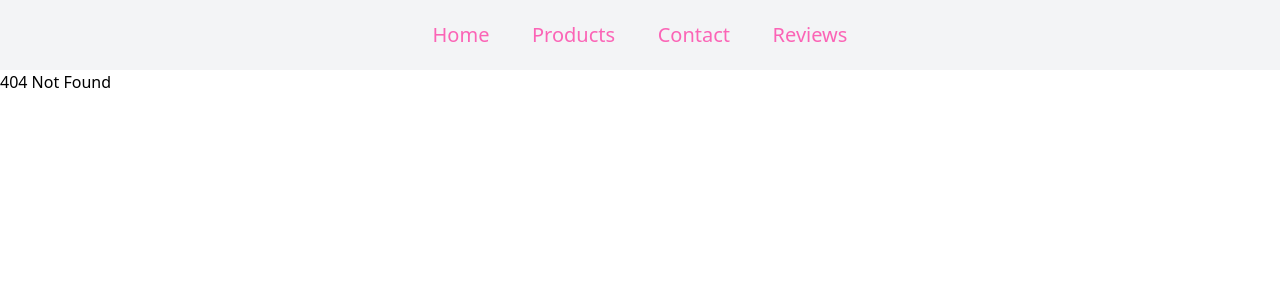
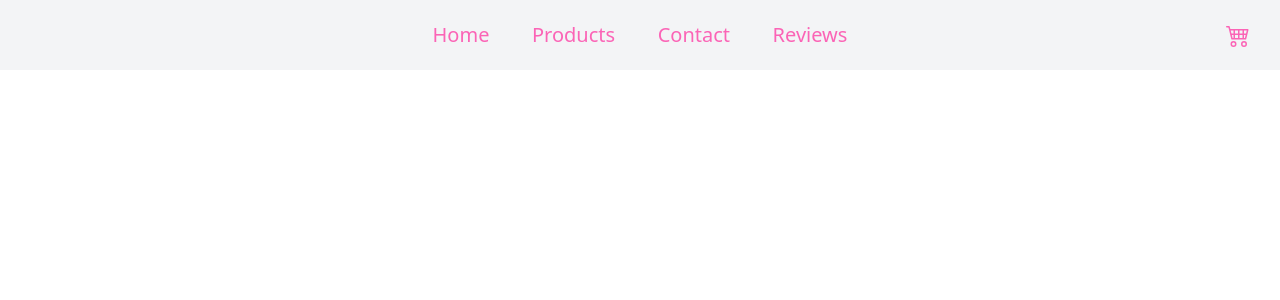
Before and after one commit to HashiniBandara/crystal_beauty_clear_frontend, a React (Vite) app: page /cart in a window 1280 px wide. Before the commit this address had no page. Shown: the top 300 px of the page. Built offline with nearby package versions, Linux system fonts and the light colour scheme.

Commit message:
Day 17(2) 🖊

```diff
--- a/src/components/header.jsx
+++ b/src/components/header.jsx
@@ -1,15 +1,17 @@
 import { Link } from "react-router-dom";
 import ProductPage from "../pages/client/productPage";
+import { BsCart4 } from "react-icons/bs";
 
 // import "./header.css"
 export default function Header(){
     return(
-        <header className="w-full h-[70px] flex justify-center items-center bg-gray-100">
+        <header className="w-full h-[70px] flex justify-center items-center bg-gray-100 relative">
            <div className="w-[500px] h-full flex justify-evenly items-center text-xl text-pink-400">
            <Link to="/"><h1>Home</h1></Link>
             <Link to="/products" element={<ProductPage/>}><h1>Products</h1></Link>
             <Link to="/contact"><h1>Contact</h1></Link>
             <Link to="/reviews"><h1>Reviews</h1></Link>
+            <Link to="/cart" className="absolute right-[30px] text-2xl"><BsCart4 /></Link>
            </div>
         </header>
     )
--- /dev/null
+++ b/src/pages/client/cart copy.jsx
@@ -0,0 +1,83 @@
+import { TbTrash } from "react-icons/tb";
+import getCart, { addToCart, removeFromCart } from "../../utils/cart";
+import { useEffect, useState } from "react";
+
+export default function CartPage() {
+  //   const cart = getCart();
+  const [cartLoaded, setCartLoaded] = useState(false);
+  const [cart, setCart] = useState([]);
+
+  useEffect(() => {
+    if (cartLoaded == false) {
+      const cart = getCart();
+      setCart(cart);
+      setCartLoaded(true);
+    }
+  }, [cartLoaded]);
+
+  return (
+    <div className="w-full h-full flex justify-center p-[40px] relative">
+      <button
+        className="absolute right-[50px] bg-red-500 w-[40px] h-[40px] text-white cursor-pointer rounded-full flex justify-center items-center"
+        onClick={() => {
+          removeFromCart(item.productId);
+          setCartLoaded(false);
+        }}
+      >
+        <TbTrash />
+      </button>
+      <div className="w-[700px]">
+        {cart.map((item, index) => {
+          return (
+            <div
+              key={index}
+              className="w-full h-[100px] my-[5px] bg-white shadow-2xl flex justify-between items-center"
+            >
+              <img
+                src={item.images}
+                className="h-full aspect-square object-cover"
+              />
+
+              <div className="h-full max-w-[300px] w-[300px] overflow-hidden">
+                <h1 className="text-xl font-bold">{item.name}</h1>
+                <h2 className="text-lg text-gray-500 ">
+                  {item.altName.join("| ")}
+                </h2>
+                <h2 className="text-lg text-gray-500 ">
+                  {" "}
+                  LKR: {item.price.toFixed(2)}
+                </h2>
+              </div>
+              <div className="h-full w-[100px] flex justify-center items-center">
+                <button
+                  className="text-2xl w-[30px] h-[30px] bg-black text-white rounded-full flex justify-center item-center cursor-pointer"
+                  onClick={() => {
+                    addToCart(item, -1);
+                    setCartLoaded(false);
+                  }}
+                >
+                  -
+                </button>
+                <h1 className="text-xl">{item.quantity}</h1>
+                <button
+                  className="text-2xl w-[30px] h-[30px] bg-black text-white rounded-full flex justify-center item-center cursor-pointer"
+                  onClick={() => {
+                    addToCart(item, 1);
+                    setCartLoaded(false);
+                  }}
+                >
+                  +
+                </button>
+              </div>
+              <div className="h-full w-[100px] flex justify-center items-center">
+                <h1 className="text-xl">
+                  {(item.quantity * item.price).toFixed(2)}
+                </h1>
+              </div>
+            </div>
+          );
+        })}
+      </div>
+    </div>
+  );
+}
--- /dev/null
+++ b/src/pages/client/cart.jsx
@@ -0,0 +1,96 @@
+import { useEffect, useState } from "react";
+import getCart, { addToCart, removeFromCart } from "../../utils/cart";
+import { TbTrash } from "react-icons/tb";
+
+export default function CartPage() {
+  const [cartLoaded, setCartLoaded] = useState(false);
+  const [cart, setCart] = useState([]);
+
+  useEffect(() => {
+    if (!cartLoaded) {
+      const newCart = getCart();
+      setCart(newCart);
+      setCartLoaded(true);
+    }
+  }, [cartLoaded]);
+
+  return (
+    <div className="w-full h-full flex justify-center p-[40px] relative">
+      <div className="w-[700px]">
+        {cart.map((item, index) => {
+          return (
+            <div
+              key={index}
+              className="w-full h-[100px] my-[5px] bg-white shadow-2xl flex justify-between items-center relative"
+            >
+              {/* Trash button here, inside the loop */}
+              {/* <button
+                className="absolute right-[10px] top-[10px] bg-red-500 w-[30px] h-[30px] text-white cursor-pointer rounded-full flex justify-center items-center"
+                onClick={() => {
+                  removeFromCart(item.productId);
+                  setCartLoaded(false);
+                }}
+              >
+                <TbTrash />
+              </button> */}
+
+              <button
+  className="absolute right-[-50px] top-1/2 transform -translate-y-1/2 bg-red-500 w-[30px] h-[30px] text-white text-xl cursor-pointer shadow-2xl rounded-full flex justify-center items-center"
+  onClick={() => {
+    removeFromCart(item.productId);
+    setCartLoaded(false);
+  }}
+>
+  <TbTrash />
+</button>
+
+
+              <img
+                src={item.images}
+                className="h-full aspect-square object-cover"
+              />
+
+              <div className="h-full max-w-[300px] w-[300px] overflow-hidden">
+                <h1 className="text-xl font-bold">{item.name}</h1>
+                <h2 className="text-lg text-gray-500 ">
+                  {item.altName.join(" | ")}
+                </h2>
+                <h2 className="text-lg text-gray-500 ">
+                  LKR: {item.price.toFixed(2)}
+                </h2>
+              </div>
+
+              <div className="h-full w-[100px] flex justify-center items-center">
+                <button
+                  className="text-2xl w-[30px] h-[30px] bg-black text-white rounded-full flex justify-center items-center cursor-pointer"
+                  onClick={() => {
+                    addToCart(item, -1);
+                    setCartLoaded(false);
+                  }}
+                >
+                  -
+                </button>
+                <h1 className="text-xl mx-2">{item.quantity}</h1>
+                <button
+                  className="text-2xl w-[30px] h-[30px] bg-black text-white rounded-full flex justify-center items-center cursor-pointer"
+                  onClick={() => {
+                    addToCart(item, 1);
+                    setCartLoaded(false);
+                  }}
+                >
+                  +
+                </button>
+              </div>
+
+              <div className="h-full w-[100px] flex justify-center items-center">
+                <h1 className="text-xl">
+                  {(item.quantity * item.price).toFixed(2)}
+                </h1>
+              </div>
+            </div>
+          );
+        })}
+      </div>
+    </div>
+  );
+}
--- a/src/pages/client/productOverview.jsx
+++ b/src/pages/client/productOverview.jsx
@@ -4,6 +4,7 @@ import Loader from "../../components/loader";
 import toast from "react-hot-toast";
 import { useParams } from "react-router-dom";
 import ImageSlider from "../../components/imageSlider";
+import getCart, { addToCart } from "../../utils/cart";
 
 export default function ProductOverview() {
   const params = useParams();
@@ -67,11 +68,22 @@ export default function ProductOverview() {
               {product.description}
             </p>
 
-<div className="w-full flex justify-center mb-[40px]">
-<button className="w-[200px] h-[50px] cursor-pointer bg-pink-800 text-white rounded-xl border border-pink-800 hover:bg-white hover:text-pink-800">Add to cart</button>
-<button className="w-[200px] h-[50px] cursor-pointer bg-pink-800 text-white rounded-xl ml-[40px] border border-pink-800 hover:bg-white hover:text-pink-800">Buy Now</button>
-</div>
-
+            <div className="w-full flex justify-center mb-[40px]">
+              <button
+                className="w-[200px] h-[50px] cursor-pointer bg-pink-800 text-white rounded-xl border border-pink-800 hover:bg-white hover:text-pink-800"
+                onClick={() => {
+                  const updated = addToCart(product, 1);
+                  console.log(updated);
+                  console.log(getCart());
+                  toast.success("Added to cart");
+                }}
+              >
+                Add to cart
+              </button>
+              <button className="w-[200px] h-[50px] cursor-pointer bg-pink-800 text-white rounded-xl ml-[40px] border border-pink-800 hover:bg-white hover:text-pink-800">
+                Buy Now
+              </button>
+            </div>
           </div>
         </div>
       )}
--- a/src/pages/homePage.jsx
+++ b/src/pages/homePage.jsx
@@ -2,6 +2,7 @@ import { Route, Routes } from "react-router-dom";
 import Header from "../components/header";
 import ProductPage from "./client/productPage";
 import ProductOverview from "./client/productOverview";
+import CartPage from "./client/cart";
 
 export default function HomePage() {
   return (
@@ -12,6 +13,7 @@ export default function HomePage() {
           <Route path="/" element={<h1>Home Page</h1>} />
            <Route path="/products" element={<ProductPage />} />
            <Route path="/overview/:id" element={<ProductOverview />} />
+           <Route path="/cart" element={<CartPage />} />
           <Route path="/*" element={<h1>404 Not Found</h1>} />
         </Routes>
       </div>
--- /dev/null
+++ b/src/utils/cart.js
@@ -0,0 +1,94 @@
+// export default function getCart() {
+//   let cart = localStorage.getItem("cart");
+//   if (cart == null) {
+//     cart = [];
+//     localStorage.setItem("cart", JSON.stringify(cart));
+//     return [];
+//   }
+//   cart = JSON.parse(cart);
+//   return cart;
+// }
+
+// export function addToCart(productId, qty) {
+//   let cart = getCart();
+
+//   const productIndex = cart.findIndex(
+//     (prdct) => prdct.productId === product.productId
+//   );
+//   if (productIndex == -1) {
+//     cart.push({
+//       productId: productId.productId,
+//       name: productId.name,
+//       altName: productId.altName,
+//       price: productId.price,
+//       labeledPrice: productId.labeledPrice,
+//       images: productId.images[0],
+//       quantity: qty,
+//     });
+//   }else{
+//     cart[productIndex].quantity += qty;
+//     if(cart[productIndex].quantity<=0){
+//       cart=cart.filter((product) => product.productId !== product.productId);
+//     }
+//   }
+//   localStorage.setItem("cart", JSON.stringify(cart));
+//   return cart;
+// }
+
+// export function removeFromCart(productId) {
+//   let cart = getCart();
+//   cart = cart.filter((product) => product.productId !== productId);
+//   localStorage.setItem("cart", JSON.stringify(cart));
+//   return cart;
+// }
+
+export default function getCart() {
+  let cart = localStorage.getItem("cart");
+  if (cart == null) {
+    cart = [];
+    localStorage.setItem("cart", JSON.stringify(cart));
+    return [];
+  }
+  return JSON.parse(cart);
+}
+
+export function addToCart(product, qty) {
+  const cart = getCart();
+
+  // Find existing product in cart by matching productId
+  const productIndex = cart.findIndex(
+    (item) => item.productId === product.productId
+  );
+
+  if (productIndex === -1) {
+    // Add new product entry
+    cart.push({
+      productId: product.productId,
+      name: product.name,
+      altName: product.altName,
+      price: product.price,
+      labeledPrice: product.labeledPrice,
+      images: product.images[0],
+      quantity: qty,
+    });
+  } else {
+    // Update quantity for existing product
+    cart[productIndex].quantity += qty;
+    // Remove if quantity goes to zero or below
+    if (cart[productIndex].quantity <= 0) {
+      cart.splice(productIndex, 1);
+    }
+  }
+
+  localStorage.setItem("cart", JSON.stringify(cart));
+  return cart;
+}
+
+export function removeFromCart(productId) {
+  const cart = getCart();
+  const updatedCart = cart.filter(
+    (item) => item.productId !== productId
+  );
+  localStorage.setItem("cart", JSON.stringify(updatedCart));
+  return updatedCart;
+}
```
